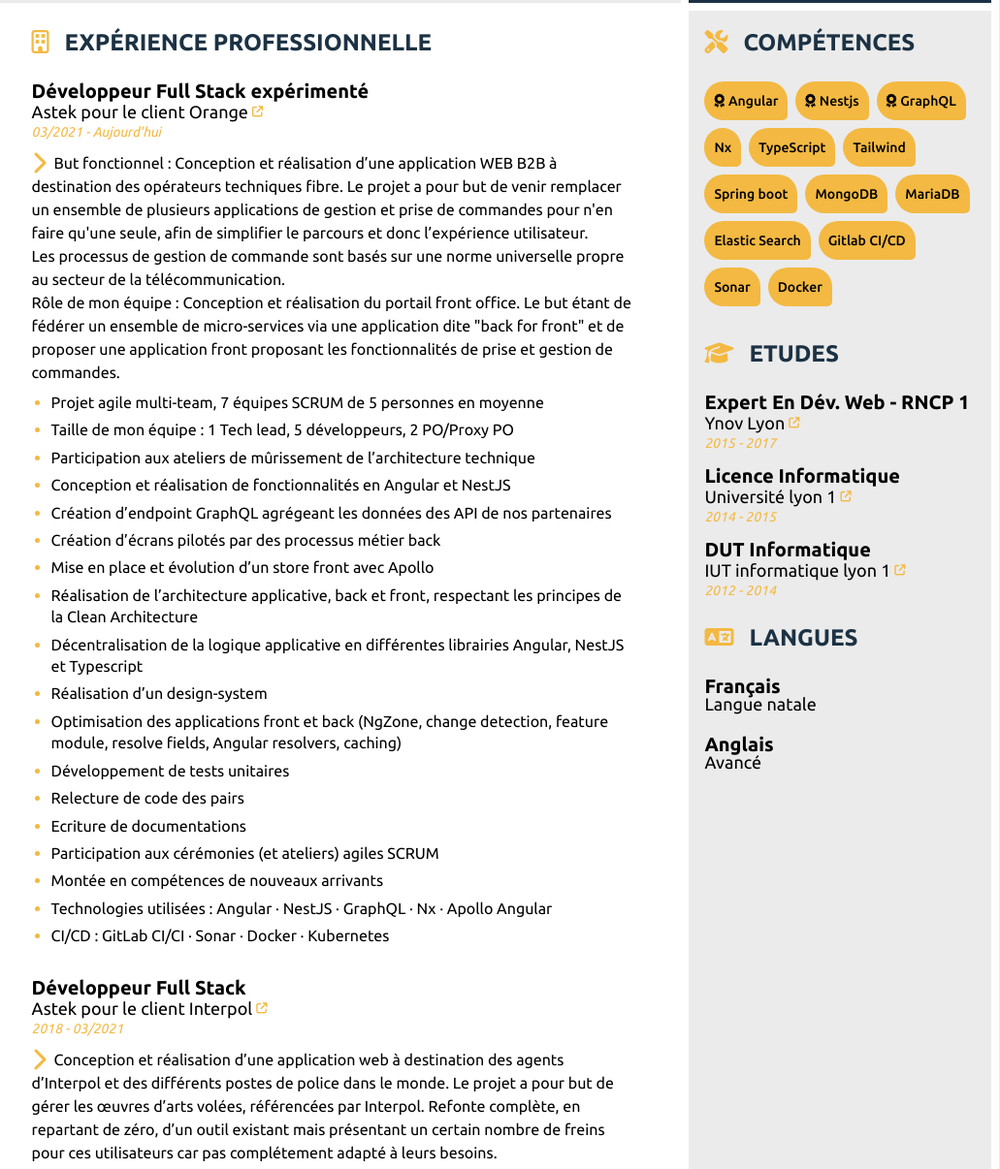
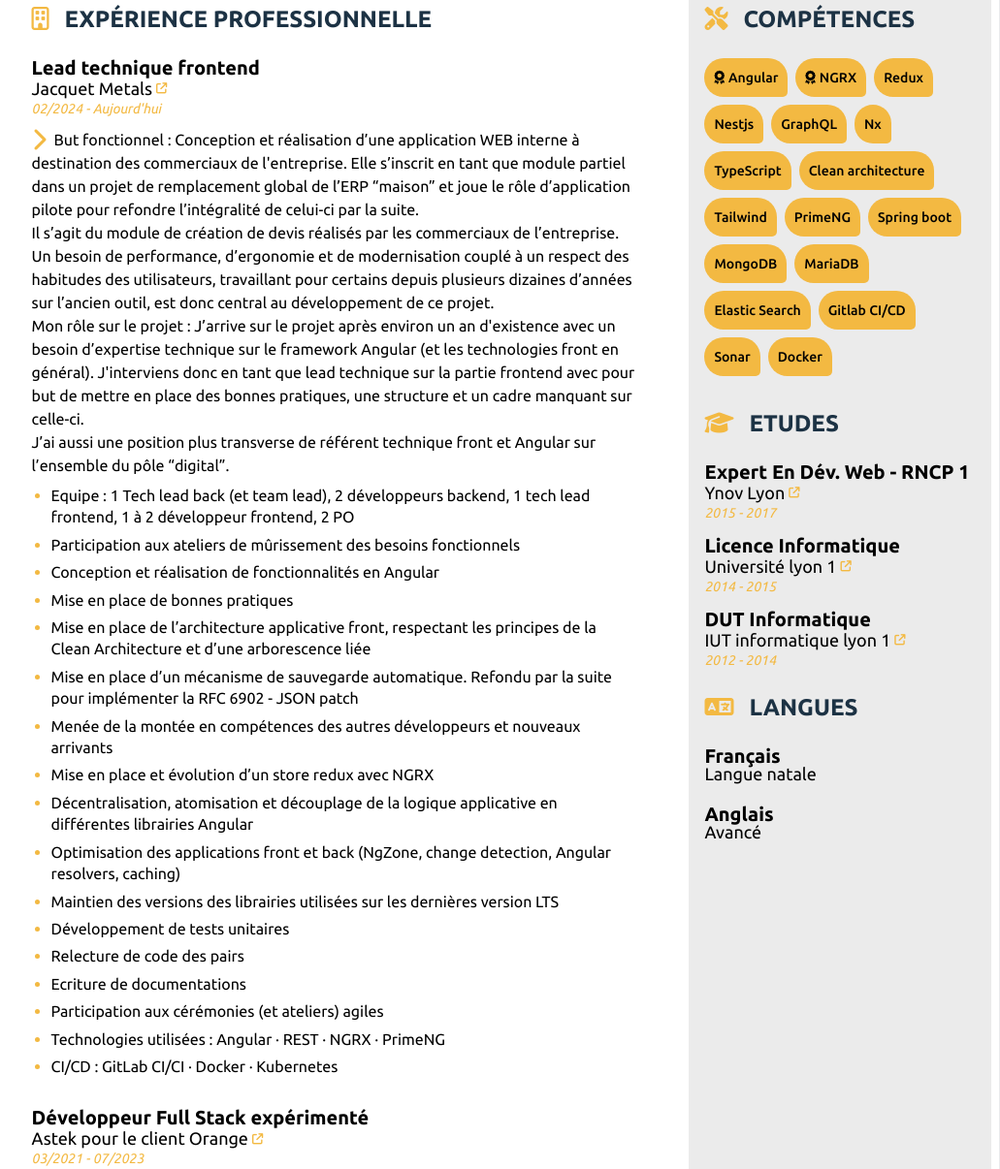
Before and after one commit to Jagaimo380/resume, a plain HTML site: page docs/index.html in a window 1280 px wide. Shown: the part 309-1515 px from the top of the page at 97% size, without its empty margins (137-1168 px from the left). Drawn offline with Linux system fonts and the light colour scheme.

Commit message:
feat: add Jacquet Metals experience

```diff
--- a/docs/index.html
+++ b/docs/index.html
@@ -941,8 +941,8 @@ video {
         <div class="grow">
           <h1 class="text-primary capitalize font-medium text-4xl">Léon Mangeat</h1>
             <h2 class="text-secondary capitalize text-xl mb-2">Développeur web Fullstack / Expert Angular</h2>
-            <p class="text-justify whitespace-pre-line">Développeur web depuis plus de 8 ans, j’ai d’abord commencé mon expérience professionnelle en Java puis ai rapidement intégré Angular dans mes développements. Tombé amoureux du framework et plus globalement de JavaScript/Typscript, j’en ai fait mon cœur de maitrise et suis devenu, au fil des années, expert Angular.
-    En CDI depuis le début de ma carrière je me lance aujourd&#x27;hui vers de nouvelles aventures en freelance.</p>
+            <p class="text-justify whitespace-pre-line">Développeur web depuis plus de 9 ans, j’ai d’abord commencé mon expérience professionnelle en Java puis ai rapidement intégré Angular dans mes développements. Tombé amoureux du framework et plus globalement de JavaScript/Typscript, j’en ai fait mon cœur de maitrise et suis devenu, au fil des années, expert Angular.
+    En CDI tout le début de ma carrière je me suis lancé depuis l&#x27;an dernier en freelance.</p>
         </div>
       </div>
     </div>
@@ -970,9 +970,36 @@ video {
       <section class="mb-8">
         <h1 class="text-primary uppercase font-bold text-2xl mb-6"><i
           class="fa-regular fa-building text-secondary text-2xl mr-4"></i>Expérience professionnelle</h1>        <section class="mb-8 print:break-inside-avoid-page">
+            <h2 class="font-bold text-xl leading-5">Lead technique frontend</h2>    <a target="_blank" href="https://www.jacquetmetals.com/" class="hover:underline decoration-secondary text-lg leading-3">Jacquet Metals<i
+                class="fa-solid fa-2xs fa-arrow-up-right-from-square text-secondary ml-1"></i></a>
+            <p class="italic text-secondary text-sm leading-4">02/2024 - Aujourd&#x27;hui</p>  <p class="mt-3 whitespace-pre-line"><i class="fa-solid fa-chevron-right fa-xl text-secondary mr-2"></i>But fonctionnel : Conception et réalisation d’une application WEB interne à destination des commerciaux de l&#x27;entreprise. Elle s’inscrit en tant que module partiel dans un projet de remplacement global de l’ERP “maison” et joue le rôle d’application pilote pour refondre l’intégralité de celui-ci par la suite.
+          Il s’agit du module de création de devis réalisés par les commerciaux de l’entreprise. Un besoin de performance, d’ergonomie et de modernisation couplé à un respect des habitudes des utilisateurs, travaillant pour certains depuis plusieurs dizaines d’années sur l’ancien outil, est donc central au développement de ce projet.
+          Mon rôle sur le projet : J’arrive sur le projet après environ un an d&#x27;existence avec un besoin d’expertise technique sur le framework Angular (et les technologies front en général). J&#x27;interviens donc en tant que lead technique sur la partie frontend avec pour but de mettre en place des bonnes pratiques, une structure et un cadre manquant sur celle-ci.
+          J’ai aussi une position plus transverse de référent technique front et Angular sur l’ensemble du pôle “digital”.
+          </p>
+            <ul class="list-disc marker:text-secondary pl-5 mt-2">
+                <li class="mb-1.5 leading-[1.4rem] whitespace-pre-line">Equipe : 1 Tech lead back (et team lead), 2 développeurs backend, 1 tech lead frontend, 1 à 2 développeur frontend, 2 PO</li>
+                <li class="mb-1.5 leading-[1.4rem] whitespace-pre-line">Participation aux ateliers de mûrissement des besoins fonctionnels</li>
+                <li class="mb-1.5 leading-[1.4rem] whitespace-pre-line">Conception et réalisation de fonctionnalités en Angular</li>
+                <li class="mb-1.5 leading-[1.4rem] whitespace-pre-line">Mise en place de bonnes pratiques</li>
+                <li class="mb-1.5 leading-[1.4rem] whitespace-pre-line">Mise en place de l’architecture applicative front, respectant les principes de la Clean Architecture et d’une arborescence liée</li>
+                <li class="mb-1.5 leading-[1.4rem] whitespace-pre-line">Mise en place d’un mécanisme de sauvegarde automatique. Refondu par la suite pour implémenter la RFC 6902 - JSON patch</li>
+                <li class="mb-1.5 leading-[1.4rem] whitespace-pre-line">Menée de la montée en compétences des autres développeurs et nouveaux arrivants</li>
+                <li class="mb-1.5 leading-[1.4rem] whitespace-pre-line">Mise en place et évolution d’un store redux avec NGRX</li>
+                <li class="mb-1.5 leading-[1.4rem] whitespace-pre-line">Décentralisation, atomisation et découplage de la logique applicative en différentes librairies Angular</li>
+                <li class="mb-1.5 leading-[1.4rem] whitespace-pre-line">Optimisation des applications front et back (NgZone, change detection, Angular resolvers, caching)</li>
+                <li class="mb-1.5 leading-[1.4rem] whitespace-pre-line">Maintien des versions des librairies utilisées sur les dernières version LTS</li>
+                <li class="mb-1.5 leading-[1.4rem] whitespace-pre-line">Développement de tests unitaires</li>
+                <li class="mb-1.5 leading-[1.4rem] whitespace-pre-line">Relecture de code des pairs</li>
+                <li class="mb-1.5 leading-[1.4rem] whitespace-pre-line">Ecriture de documentations</li>
+                <li class="mb-1.5 leading-[1.4rem] whitespace-pre-line">Participation aux cérémonies (et ateliers) agiles</li>
+                <li class="mb-1.5 leading-[1.4rem] whitespace-pre-line">Technologies utilisées : Angular · REST · NGRX · PrimeNG</li>
+                <li class="mb-1.5 leading-[1.4rem] whitespace-pre-line">CI/CD : GitLab CI/CI · Docker · Kubernetes</li>
+            </ul>
+          </section>        <section class="mb-8 print:break-inside-avoid-page">
             <h2 class="font-bold text-xl leading-5">Développeur Full Stack expérimenté</h2>    <a target="_blank" href="https://astekgroup.fr/" class="hover:underline decoration-secondary text-lg leading-3">Astek pour le client Orange<i
                 class="fa-solid fa-2xs fa-arrow-up-right-from-square text-secondary ml-1"></i></a>
-            <p class="italic text-secondary text-sm leading-4">03/2021 - Aujourd&#x27;hui</p>  <p class="mt-3 whitespace-pre-line"><i class="fa-solid fa-chevron-right fa-xl text-secondary mr-2"></i>But fonctionnel : Conception et réalisation d’une application WEB B2B à destination des opérateurs techniques fibre. Le projet a pour but de venir remplacer un ensemble de plusieurs applications de gestion et prise de commandes pour n&#x27;en faire qu&#x27;une seule, afin de simplifier le parcours et donc l’expérience utilisateur.
+            <p class="italic text-secondary text-sm leading-4">03/2021 - 07/2023</p>  <p class="mt-3 whitespace-pre-line"><i class="fa-solid fa-chevron-right fa-xl text-secondary mr-2"></i>But fonctionnel : Conception et réalisation d’une application WEB B2B à destination des opérateurs techniques fibre. Le projet a pour but de venir remplacer un ensemble de plusieurs applications de gestion et prise de commandes pour n&#x27;en faire qu&#x27;une seule, afin de simplifier le parcours et donc l’expérience utilisateur.
           Les processus de gestion de commande sont basés sur une norme universelle propre au secteur de la télécommunication.
           Rôle de mon équipe : Conception et réalisation du portail front office. Le but étant de fédérer un ensemble de micro-services via une application dite &quot;back for front&quot; et de proposer une application front proposant les fonctionnalités de prise et gestion de commandes.</p>
             <ul class="list-disc marker:text-secondary pl-5 mt-2">
@@ -1069,10 +1096,15 @@ video {
             </div>          <div
               class="flex bg-secondary p-2.5 text-sm justify-center rounded-3xl rounded-br-md font-medium items-center">
                 <i class="fa-solid fa-award align-middle mr-1"></i>
+              <span>NGRX</span>
+            </div>          <div
+              class="flex bg-secondary p-2.5 text-sm justify-center rounded-3xl rounded-br-md font-medium items-center">
+              <span>Redux</span>
+            </div>          <div
+              class="flex bg-secondary p-2.5 text-sm justify-center rounded-3xl rounded-br-md font-medium items-center">
               <span>Nestjs</span>
             </div>          <div
               class="flex bg-secondary p-2.5 text-sm justify-center rounded-3xl rounded-br-md font-medium items-center">
-                <i class="fa-solid fa-award align-middle mr-1"></i>
               <span>GraphQL</span>
             </div>          <div
               class="flex bg-secondary p-2.5 text-sm justify-center rounded-3xl rounded-br-md font-medium items-center">
@@ -1082,7 +1114,13 @@ video {
               <span>TypeScript</span>
             </div>          <div
               class="flex bg-secondary p-2.5 text-sm justify-center rounded-3xl rounded-br-md font-medium items-center">
+              <span>Clean architecture</span>
+            </div>          <div
+              class="flex bg-secondary p-2.5 text-sm justify-center rounded-3xl rounded-br-md font-medium items-center">
               <span>Tailwind</span>
+            </div>          <div
+              class="flex bg-secondary p-2.5 text-sm justify-center rounded-3xl rounded-br-md font-medium items-center">
+              <span>PrimeNG</span>
             </div>          <div
               class="flex bg-secondary p-2.5 text-sm justify-center rounded-3xl rounded-br-md font-medium items-center">
               <span>Spring boot</span>
```
Also changed, not shown: resume.json (+46 -4 lines).
